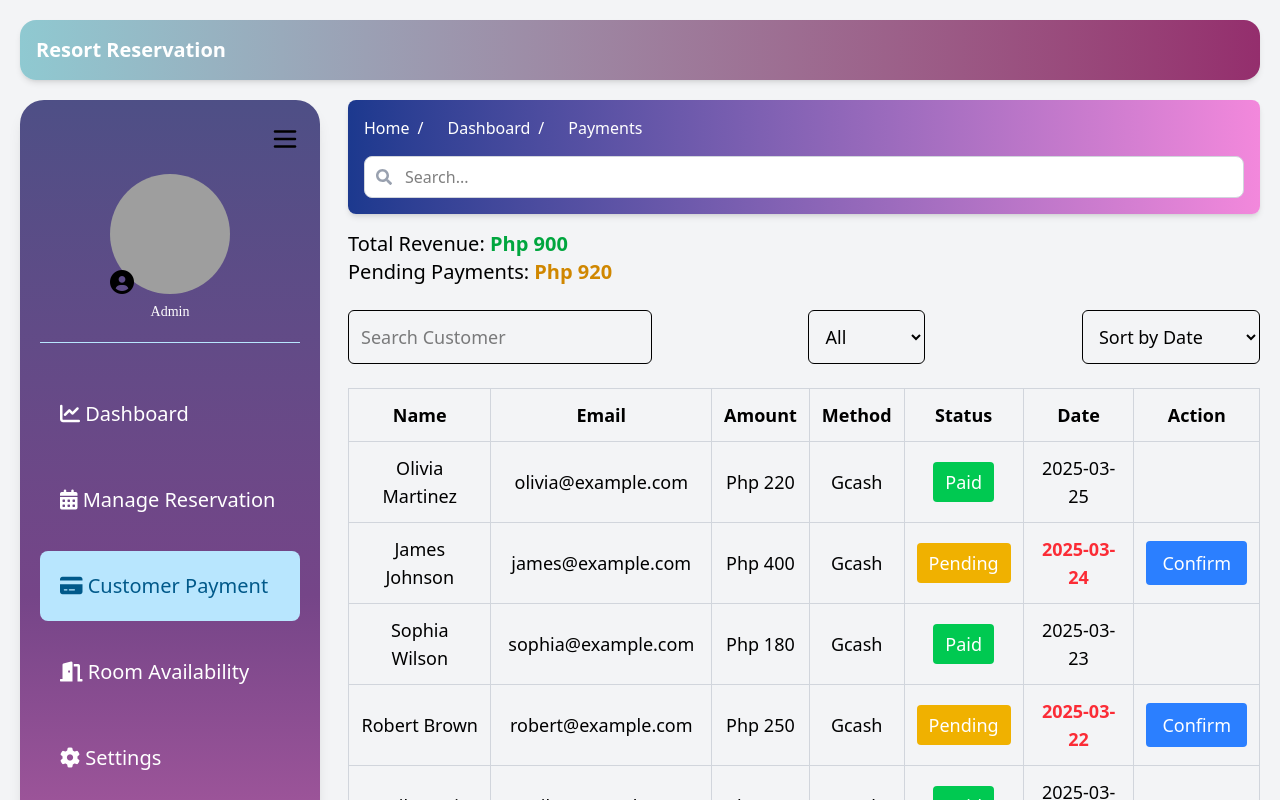
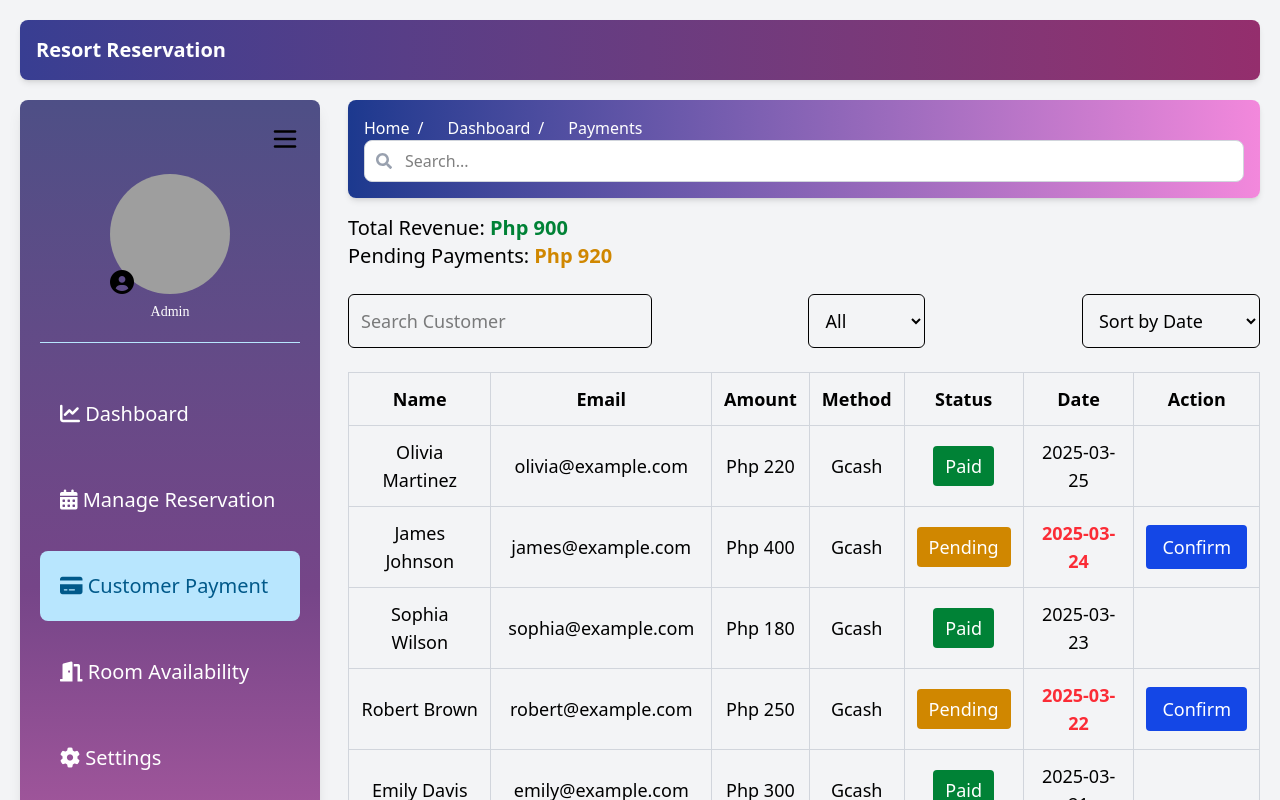
Before and after one commit to philipelbambo/resort-reservation, a React (Vite) app: page /admin-payment-dashboard in a window 1280 px wide. Shown: the top 800 px of the page. Built offline with nearby package versions, Linux system fonts and the light colour scheme; grey boxes are pictures that could not be loaded.

Commit message:
finalized

```diff
--- a/src/assets/components/Breadcrumbs.jsx
+++ b/src/assets/components/Breadcrumbs.jsx
@@ -21,7 +21,7 @@ const Breadcrumb = ({ title, links }) => {
       </nav>
 
       {/* Search Bar with Icon */}
-      <div className="mt-4 relative">
+      <div className="mt-0 relative">
         <input
           type="text"
           placeholder="Search..."
--- a/src/assets/layouts/Header.jsx
+++ b/src/assets/layouts/Header.jsx
@@ -2,7 +2,7 @@ import React from "react";
 
 const Header = () => {
     return (
-        <header className="bg-gradient-to-r from-[#8fc9d1]  to-[#942e6d] text-white rounded-2xl mb-5 shadow-md sticky top-0 z-50">
+        <header className="bg-gradient-to-r from-[#383e92]  to-[#942e6d] text-white rounded-lg mb-5 shadow-md sticky top-0 z-50">
             <div className="container mx-auto flex justify-between items-center p-4">
                 <div className="text-xl font-bold">
                     Resort Reservation
--- a/src/assets/layouts/Sidemenu.jsx
+++ b/src/assets/layouts/Sidemenu.jsx
@@ -44,7 +44,7 @@ const Sidemenu = () => {
   };
 
   return (
-    <aside className={`h-full ${isCollapsed ? 'w-[80px]' : 'w-[300px]'} bg-gradient-to-b from-[#4e4f86] via-[#754588] via-[#798dcc] to-[#d468b0] min-h-screen rounded-3xl shadow-lg p-[20px] text-[20px] transition-all duration-300`}>
+    <aside className={`h-full ${isCollapsed ? 'w-[80px]' : 'w-[300px]'} bg-gradient-to-b from-[#4e4f86] via-[#754588] via-[#798dcc] to-[#d468b0] min-h-screen rounded-lg shadow-lg p-[20px] text-[20px] transition-all duration-300`}>
       <div className='flex justify-end w-full mt-1'> {/* Moved the Menu component here */}
         <Menu
           size={30}
--- a/src/assets/pages/AdminPaymentDashboard.jsx
+++ b/src/assets/pages/AdminPaymentDashboard.jsx
@@ -56,7 +56,7 @@ const AdminCustomerPayment = () => {
 
 
                 <p className="text-xl">
-                    Total Revenue: <span className="text-green-600 font-bold">Php {totalRevenue}</span>
+                    Total Revenue: <span className="text-green-700 font-bold">Php {totalRevenue}</span>
                 </p>
                 <p className="text-xl mb-6">
                     Pending Payments: <span className="text-yellow-600 font-bold">Php {pendingAmount}</span>
@@ -111,7 +111,7 @@ const AdminCustomerPayment = () => {
                         <td className="border border-gray-300 p-3">
                             <span
                             className={`px-3 py-2 rounded text-white text-lg ${
-                                p.status === "Paid" ? "bg-green-500" : "bg-yellow-500"
+                                p.status === "Paid" ? "bg-green-700" : "bg-yellow-600"
                             }`}
                             >
                             {p.status}
@@ -130,7 +130,7 @@ const AdminCustomerPayment = () => {
                             {p.status === "Pending" && (
                             <button
                                 onClick={() => handleConfirm(p.id)}
-                                className="bg-blue-500 hover:bg-blue-700 text-white px-4 py-2 rounded text-lg"
+                                className="bg-blue-700 hover:bg-blue-700 text-white px-4 py-2 rounded text-lg"
                             >
                                 Confirm
                             </button>
--- a/src/assets/pages/Booking.jsx
+++ b/src/assets/pages/Booking.jsx
@@ -303,7 +303,7 @@ const RoomView = () => {
             className="reserved-area"
             x="50"
             y="70"
-            fontSize="27"
+            fontSize="26"
             fontFamily="'Brush', cursive"
             fill="Yellow"
             textAnchor="middle"
--- a/src/assets/pages/StaffDashboard.jsx
+++ b/src/assets/pages/StaffDashboard.jsx
@@ -250,7 +250,7 @@ const StaffDashboard = () => {
   };
 
   return (
-    <div className="flex h-full bg-pink-200 text-gray-900">
+    <div className="flex h-full rounded-lg bg-pink-200 text-gray-900">
       {/* Loading Overlay */}
       {isLoading && (
         <div className="fixed inset-0 bg-white bg-opacity-50 flex items-center justify-center z-50">
@@ -262,7 +262,7 @@ const StaffDashboard = () => {
       )}
 
       {/* Sidebar */}
-      <div className="h-full bg-pink-200 p-4 shadow-lg flex flex-col items-center">
+      <div className=" rounded-lg bg-pink-300 p-4  shadow-lg flex flex-col items-center">
         {/* Profile Picture */}
         <div className="mb-6 flex items-center justify-center border-b-2 border-black pb-3 relative">
           <img
```
